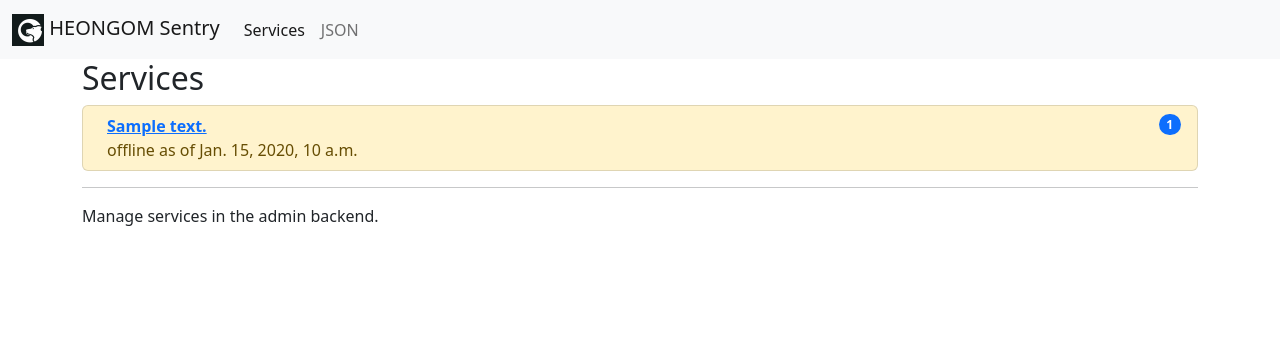
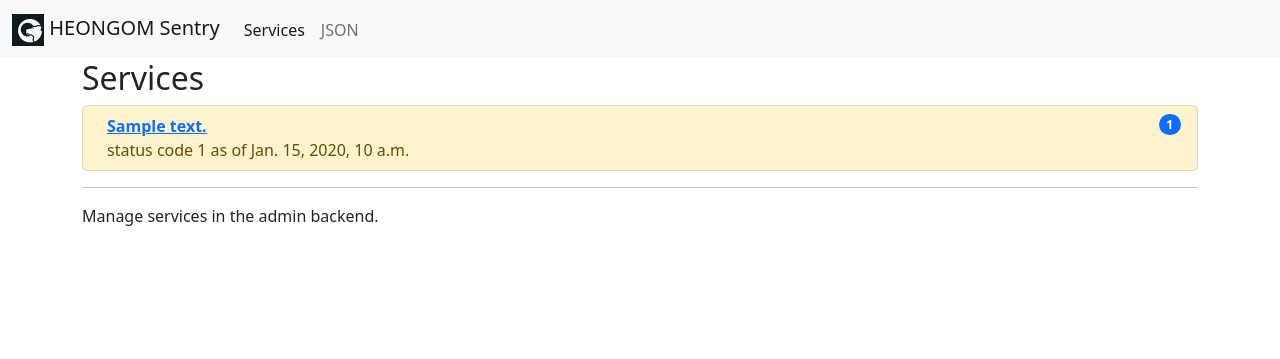
Before and after one commit to gugi9000/keongom, a Django app: page / in a window 1280 px wide. Shown: the top 359 px of the page. Run offline with Django 4.2, Linux system fonts and the light colour scheme; tables that the repository leaves empty hold one stand-in row (values such as "Sample post").

Commit message:
distinguish between offline and non-ok status code on index page

```diff
--- a/keongom/services/templates/services/index.html
+++ b/keongom/services/templates/services/index.html
@@ -14,7 +14,10 @@
             {% else %}list-group-item-warning{% endif %}">
                 <div class="ms-2 me-auto">
                     <div class="fw-bold"><a href="{% url 'service:detail' service.id %}">{{ service.name_text }}</a></div>
-              {% if service.poll_set.first.status_code == 200 %}online{% else %}offline{% endif %} as of {{ service.poll_set.last.poll_date }}
+                {% if service.poll_set.first.status_code == 200 %}online
+                    {% elif service.poll_set.first.status_code == 0 %}offline
+                    {% else %}status code {{ service.poll_set.first.status_code }}
+                {% endif %} as of {{ service.poll_set.last.poll_date }}
                 </div>
                 <span class="badge text-bg-primary rounded-pill">{{ service.poll_set.first.status_code }}</span>
             </li>
```
Lines whose indentation alone changed are shown as unchanged.
